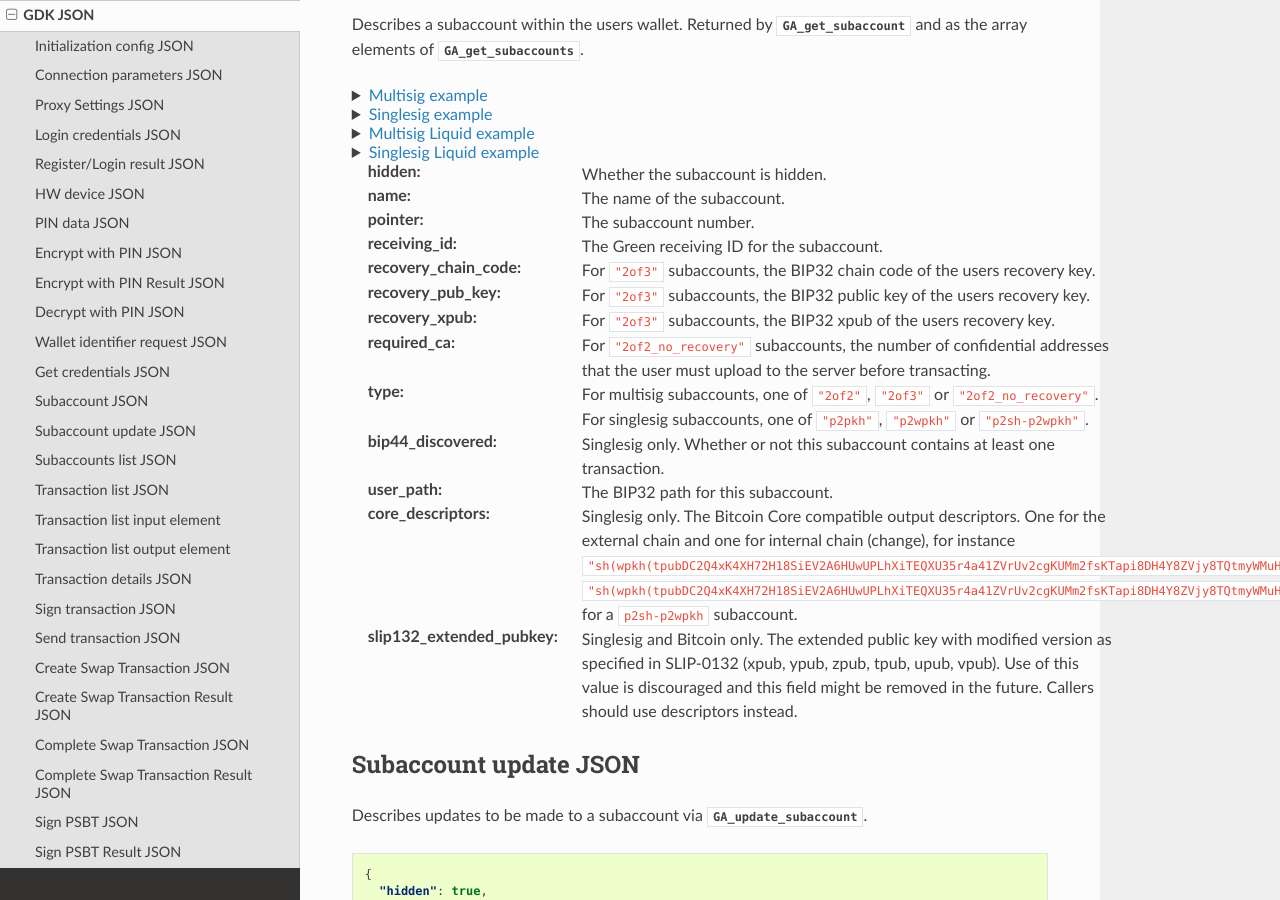
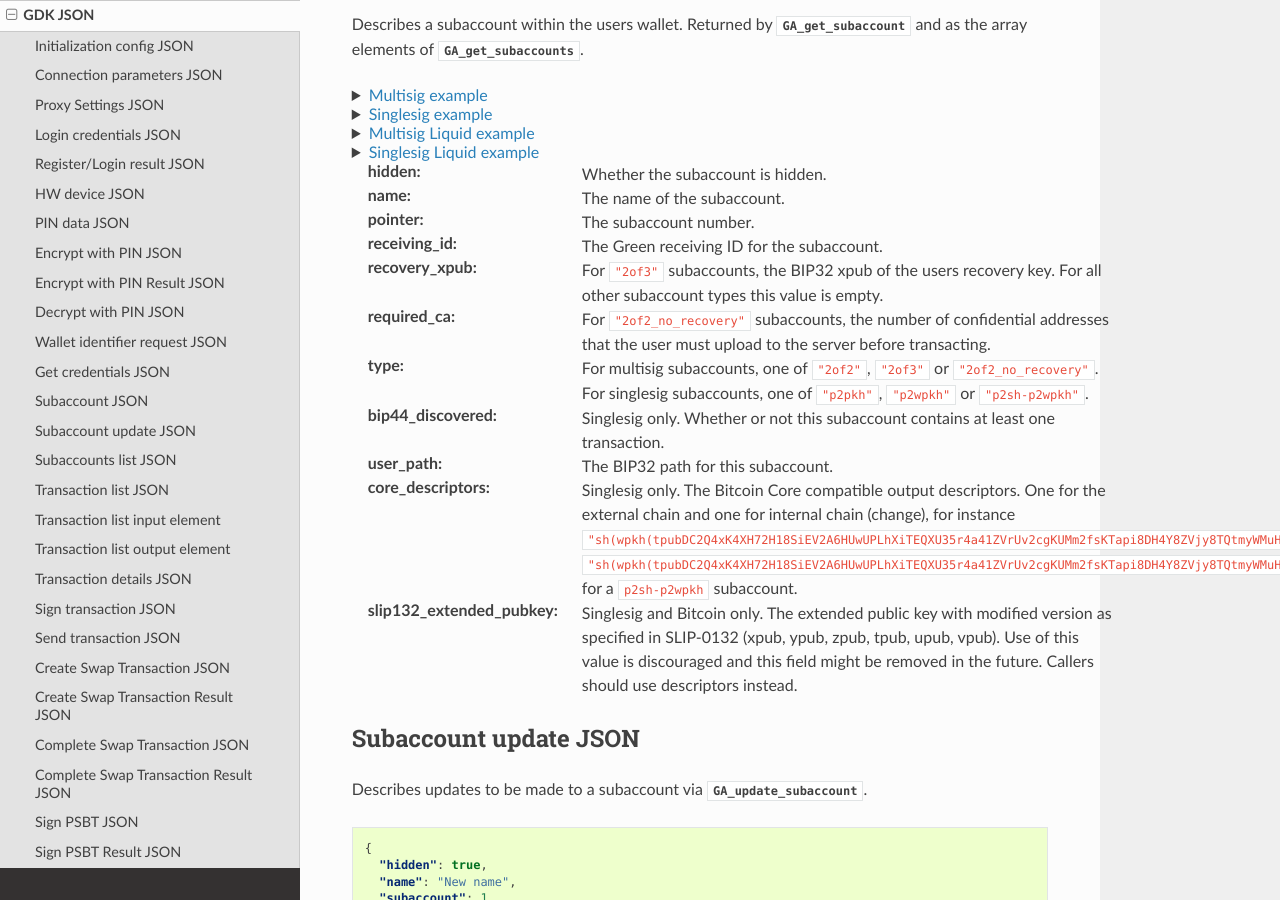
Before and after one commit to Blockstream/gdk, a Sphinx documentation site: the page built from docs/source/gdk-json.rst, in a window 1280 px wide and 900 px high, scrolled down 6169 px. Built offline with Sphinx 7.4.7 and the Read the Docs theme 2.0.0, drawn with Linux system fonts in a browser that asks for light colours; pages that are not in the unit, such as notebooks, are missing from menus.

```diff
--- a/docs/source/examples/get_subaccount_multisig.json
+++ b/docs/source/examples/get_subaccount_multisig.json
@@ -10,8 +10,6 @@
     "name": "Example subaccount name",
     "pointer": 0,
     "receiving_id": "GA2d1AMZojZ3TtoTsYw1JjFUeZQrfT",
-    "recovery_chain_code": "",
-    "recovery_pub_key": "",
     "recovery_xpub": "",
     "required_ca": 0,
     "type": "2of2",
--- a/docs/source/examples/get_subaccount_multisig_liquid.json
+++ b/docs/source/examples/get_subaccount_multisig_liquid.json
@@ -10,8 +10,6 @@
     "name": "Example subaccount name",
     "pointer": 0,
     "receiving_id": "GA2G8fjDNWvZiJP8Y5iV2ywTAQeZeo",
-    "recovery_chain_code": "",
-    "recovery_pub_key": "",
     "recovery_xpub": "",
     "required_ca": 0,
     "type": "2of2",
--- a/docs/source/gdk-json.rst
+++ b/docs/source/gdk-json.rst
@@ -340,9 +340,8 @@ as the array elements of `GA_get_subaccounts`.
 :name: The name of the subaccount.
 :pointer: The subaccount number.
 :receiving_id: The Green receiving ID for the subaccount.
-:recovery_chain_code: For ``"2of3"`` subaccounts, the BIP32 chain code of the users recovery key.
-:recovery_pub_key: For ``"2of3"`` subaccounts, the BIP32 public key of the users recovery key.
-:recovery_xpub: For ``"2of3"`` subaccounts, the BIP32 xpub of the users recovery key.
+:recovery_xpub: For ``"2of3"`` subaccounts, the BIP32 xpub of the users recovery
+    key. For all other subaccount types this value is empty.
 :required_ca: For ``"2of2_no_recovery"`` subaccounts, the number of confidential addresses
     that the user must upload to the server before transacting.
 :type: For multisig subaccounts, one of ``"2of2"``, ``"2of3"`` or ``"2of2_no_recovery"``.
```
Also changed, not shown: CHANGELOG.md (+4 -0 lines).
